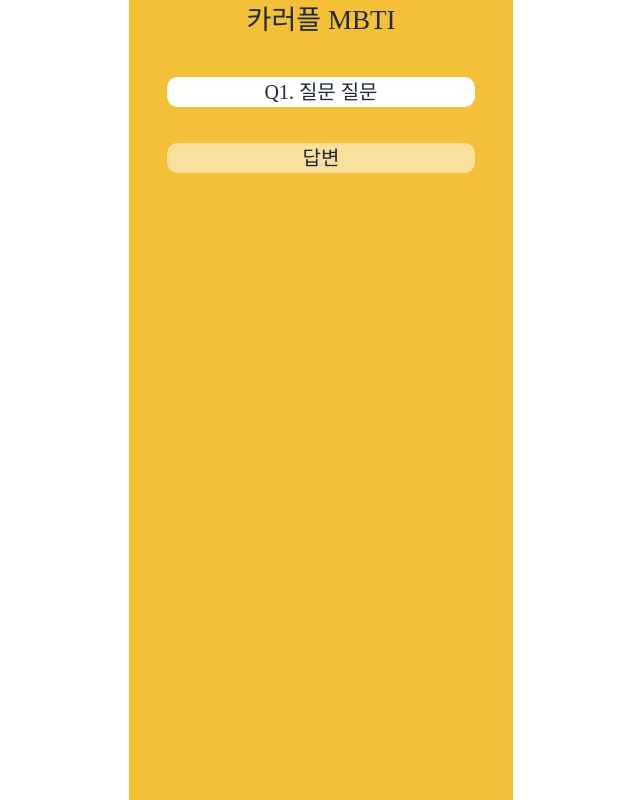
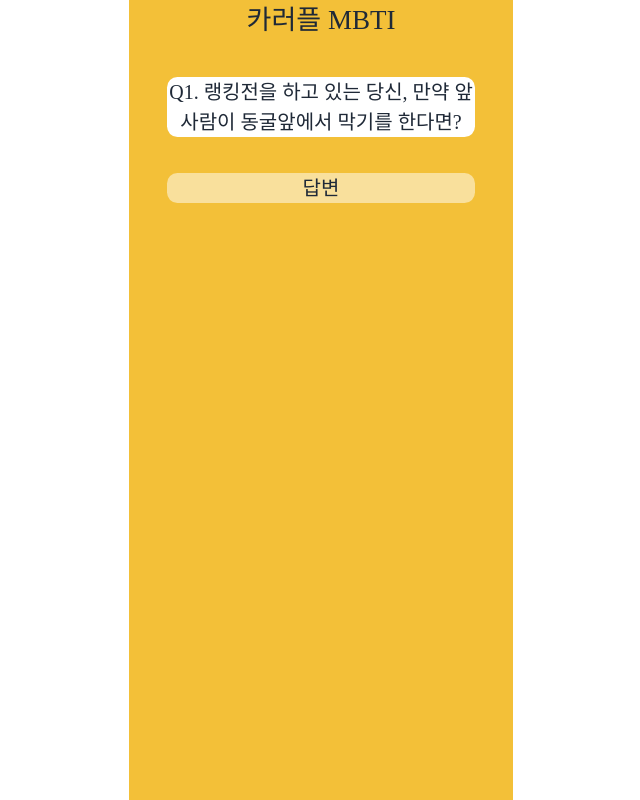
Before and after one commit to dkgus/karuple, a React (Create React App) app: page /test in a window 1280 px wide. Shown: the whole page, without its empty margins (319-959 px from the left). Built offline with nearby package versions, Linux system fonts and the light colour scheme; a web font is replaced by a local one.

Commit message:
feat: 클릭 시 다음 문제 이동 처리 + 평가 후 로딩페이지 퍼블리싱

```diff
--- a/src/components/body/Test.tsx
+++ b/src/components/body/Test.tsx
@@ -1,25 +1,55 @@
 import React, { useState } from "react";
 import data from "../asset/data";
+import { useNavigate } from "react-router-dom";
 
 const Test = (): JSX.Element => {
-  const commonClass = "card mx-auto mt-7 rounded-lg";
-
-  const comonStyle = {
+  const style = {
     width: "80%",
     fontSize: "20px",
+    class: "card mx-auto mt-7 rounded-lg",
   };
+  const navigate = useNavigate();
+
+  const [idx, setIndex] = useState<number>(0);
+  const [loading, setLoading] = useState<boolean>(false);
 
   return (
     <div>
-      <div className={commonClass + " bg-base-100"} style={{ ...comonStyle }}>
-        Q1. 질문 질문
-      </div>
-      <div
-        className={commonClass + " bg-base-100/50"}
-        style={{ ...comonStyle }}
-      >
-        답변
-      </div>
+      {loading ? (
+        <div
+          style={{
+            height: "100%",
+            display: "flex",
+            justifyContent: "center",
+            alignItems: "center",
+          }}
+        >
+          <span className="loading loading-dots loading-md absolute top-1/3"></span>
+          <div className="absolute top-1/2">결과를 산출중입니다.</div>
+        </div>
+      ) : (
+        <>
+          <div className={style.class + " bg-base-100"} style={style}>
+            Q{data[idx].id}. {data && data[idx].question}
+          </div>
+          <div
+            className={style.class + " bg-base-100/50"}
+            style={style}
+            onClick={() => {
+              if (idx + 1 !== data.length) {
+                setIndex((prev) => prev + 1);
+              } else {
+                setLoading(true);
+                setTimeout(() => {
+                  navigate("/result/1");
+                }, 3000);
+              }
+            }}
+          >
+            답변
+          </div>
+        </>
+      )}
     </div>
   );
 };
```
